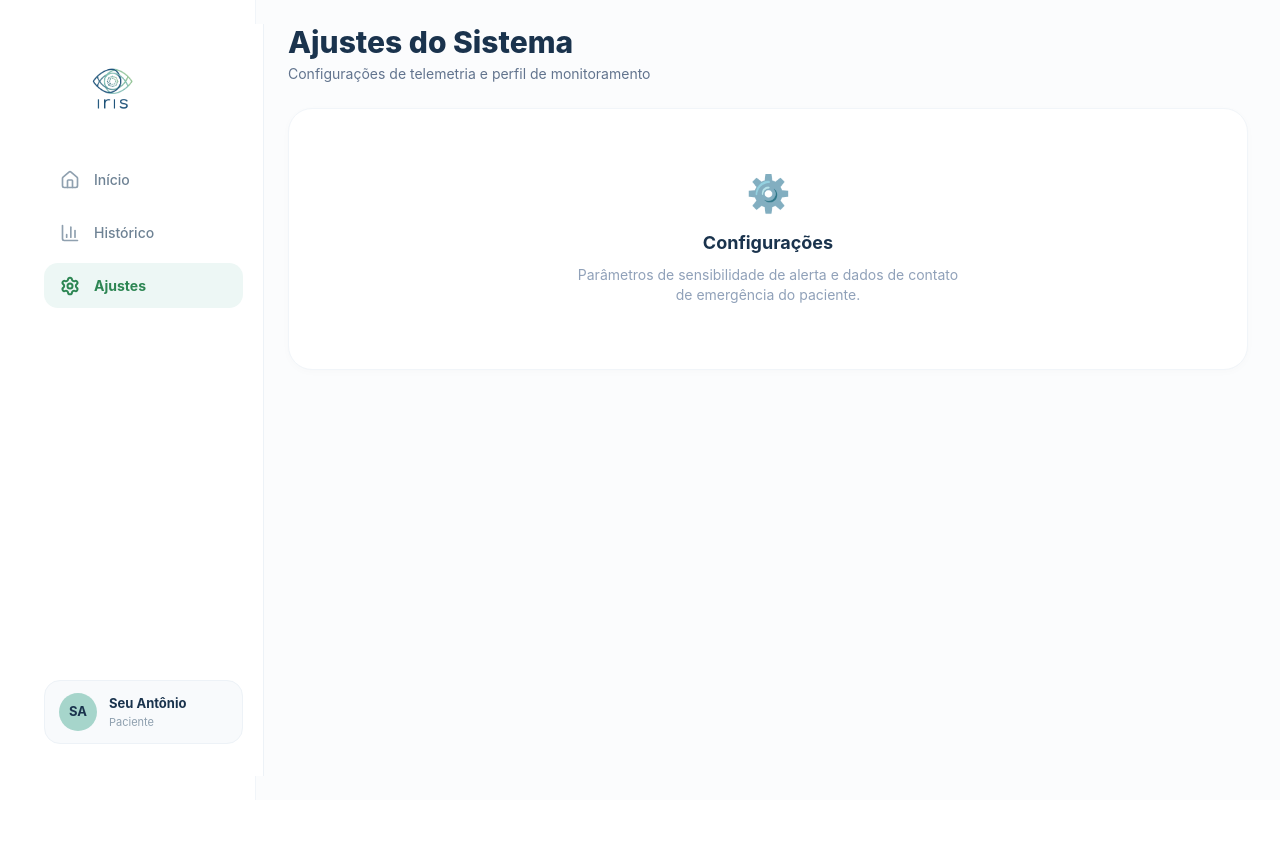
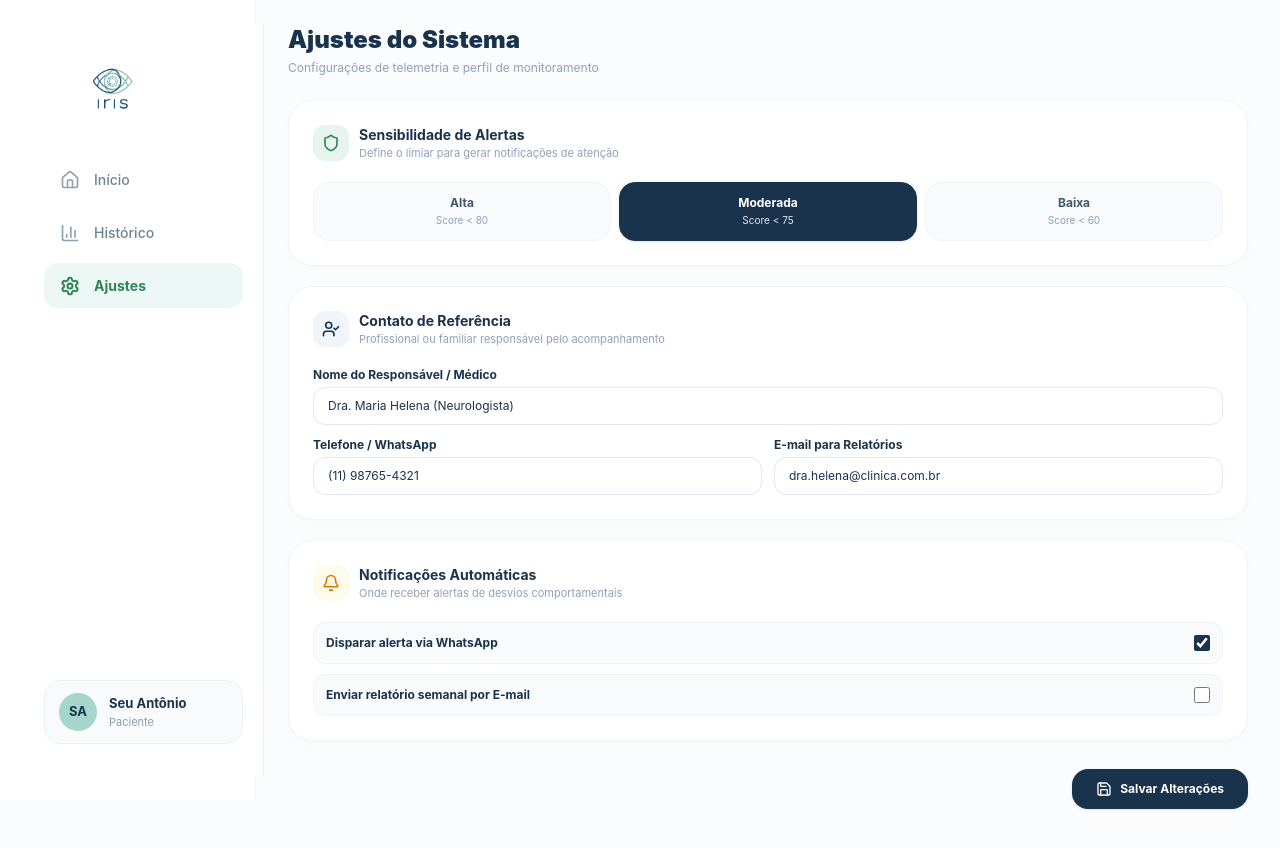
Before and after one commit to RafaelSeiji01/Iris-cliente, a React (Vite) app in the folder FrontEnd/: page /ajustes in a window 1280 px wide. Shown: the top 848 px of the page. Before the commit the page ends 800 px from the top, so only its background shows below. Built offline with nearby package versions, Linux system fonts and the light colour scheme.

Commit message:
estilizando as configurações

```diff
--- a/FrontEnd/src/pages/Ajustes.jsx
+++ b/FrontEnd/src/pages/Ajustes.jsx
@@ -1,21 +1,185 @@
 // FrontEnd/src/pages/Ajustes.jsx
-import React from 'react';
+import React, { useState } from 'react';
+import { Settings, Bell, Shield, UserCheck, Save, Check } from 'lucide-react';
 
 export default function Ajustes() {
+  const [salvo, setSalvo] = useState(false);
+  const [config, setConfig] = useState({
+    sensibilidade: 'moderada', // alta, moderada, baixa
+    notificarWhatsApp: true,
+    notificarEmail: false,
+    nomeCuidador: 'Dra. Maria Helena (Neurologista)',
+    telefoneEmergencia: '(11) 98765-4321',
+    emailContato: 'dra.helena@clinica.com.br',
+  });
+
+  const handleSubmit = (e) => {
+    e.preventDefault();
+    setSalvo(true);
+    setTimeout(() => setSalvo(false), 2500);
+  };
+
   return (
-    <div className="w-full max-w-md md:max-w-4xl lg:max-w-5xl">
-      <div className="mb-6">
-        <h1 className="text-2xl md:text-3xl font-extrabold text-[#1a334d]">Ajustes do Sistema</h1>
-        <p className="text-sm text-slate-500 mt-1">Configurações de telemetria e perfil de monitoramento</p>
+    <div className="w-full max-w-md md:max-w-4xl lg:max-w-5xl space-y-6 pb-12">
+      {/* Cabeçalho */}
+      <div>
+        <h1 className="text-xl md:text-2xl font-black text-[#1a334d]">
+          Ajustes do Sistema
+        </h1>
+        <p className="text-xs text-slate-400 mt-1">
+          Configurações de telemetria e perfil de monitoramento
+        </p>
       </div>
 
-      <div className="bg-white p-8 rounded-3xl border border-slate-100 shadow-[0_2px_8px_rgba(0,0,0,0.02)] text-center py-16">
-        <span className="text-4xl">⚙️ </span>
-        <h3 className="text-lg font-bold text-[#1a334d] mt-4">Configurações</h3>
-        <p className="text-sm text-slate-400 max-w-sm mx-auto mt-2">
-          Parâmetros de sensibilidade de alerta e dados de contato de emergência do paciente.
-        </p>
-      </div>
+      <form onSubmit={handleSubmit} className="space-y-5">
+        {/* Card 1: Sensibilidade de Monitoramento */}
+        <div className="bg-white p-5 md:p-6 rounded-3xl border border-slate-100 shadow-[0_2px_8px_rgba(0,0,0,0.02)] space-y-4">
+          <div className="flex items-center gap-2.5">
+            <div className="w-9 h-9 rounded-xl bg-[#e8f5ee] text-[#2d8653] flex items-center justify-center">
+              <Shield size={18} strokeWidth={2.2} />
+            </div>
+            <div>
+              <h3 className="text-sm font-bold text-[#1a334d]">Sensibilidade de Alertas</h3>
+              <p className="text-[11px] text-slate-400">Define o limiar para gerar notificações de atenção</p>
+            </div>
+          </div>
+
+          <div className="grid grid-cols-3 gap-2 pt-1">
+            {[
+              { id: 'alta', label: 'Alta', desc: 'Score < 80' },
+              { id: 'moderada', label: 'Moderada', desc: 'Score < 75' },
+              { id: 'baixa', label: 'Baixa', desc: 'Score < 60' },
+            ].map((opcao) => {
+              const ativo = config.sensibilidade === opcao.id;
+              return (
+                <button
+                  key={opcao.id}
+                  type="button"
+                  onClick={() => setConfig({ ...config, sensibilidade: opcao.id })}
+                  className={`p-3 rounded-2xl border text-center transition-all ${
+                    ativo
+                      ? 'border-[#1a334d] bg-[#1a334d] text-white shadow-sm'
+                      : 'border-slate-100 bg-slate-50 text-slate-600 hover:border-slate-300'
+                  }`}
+                >
+                  <span className="block text-xs font-bold">{opcao.label}</span>
+                  <span className={`block text-[10px] mt-0.5 ${ativo ? 'text-slate-200' : 'text-slate-400'}`}>
+                    {opcao.desc}
+                  </span>
+                </button>
+              );
+            })}
+          </div>
+        </div>
+
+        {/* Card 2: Contato Médico / Cuidador Responsável */}
+        <div className="bg-white p-5 md:p-6 rounded-3xl border border-slate-100 shadow-[0_2px_8px_rgba(0,0,0,0.02)] space-y-4">
+          <div className="flex items-center gap-2.5">
+            <div className="w-9 h-9 rounded-xl bg-slate-100 text-[#1a334d] flex items-center justify-center">
+              <UserCheck size={18} strokeWidth={2.2} />
+            </div>
+            <div>
+              <h3 className="text-sm font-bold text-[#1a334d]">Contato de Referência</h3>
+              <p className="text-[11px] text-slate-400">Profissional ou familiar responsável pelo acompanhamento</p>
+            </div>
+          </div>
+
+          <div className="space-y-3 pt-1">
+            <div>
+              <label className="block text-xs font-bold text-[#1a334d] mb-1">
+                Nome do Responsável / Médico
+              </label>
+              <input
+                type="text"
+                value={config.nomeCuidador}
+                onChange={(e) => setConfig({ ...config, nomeCuidador: e.target.value })}
+                className="w-full px-3.5 py-2.5 rounded-xl border border-slate-200 text-xs text-[#1a334d] focus:outline-none focus:border-[#1a334d]"
+              />
+            </div>
+
+            <div className="grid grid-cols-1 md:grid-cols-2 gap-3">
+              <div>
+                <label className="block text-xs font-bold text-[#1a334d] mb-1">
+                  Telefone / WhatsApp
+                </label>
+                <input
+                  type="text"
+                  value={config.telefoneEmergencia}
+                  onChange={(e) => setConfig({ ...config, telefoneEmergencia: e.target.value })}
+                  className="w-full px-3.5 py-2.5 rounded-xl border border-slate-200 text-xs text-[#1a334d] focus:outline-none focus:border-[#1a334d]"
+                />
+              </div>
+
+              <div>
+                <label className="block text-xs font-bold text-[#1a334d] mb-1">
+                  E-mail para Relatórios
+                </label>
+                <input
+                  type="email"
+                  value={config.emailContato}
+                  onChange={(e) => setConfig({ ...config, emailContato: e.target.value })}
+                  className="w-full px-3.5 py-2.5 rounded-xl border border-slate-200 text-xs text-[#1a334d] focus:outline-none focus:border-[#1a334d]"
+                />
+              </div>
+            </div>
+          </div>
+        </div>
+
+        {/* Card 3: Canais de Notificação */}
+        <div className="bg-white p-5 md:p-6 rounded-3xl border border-slate-100 shadow-[0_2px_8px_rgba(0,0,0,0.02)] space-y-4">
+          <div className="flex items-center gap-2.5">
+            <div className="w-9 h-9 rounded-xl bg-amber-50 text-[#d97706] flex items-center justify-center">
+              <Bell size={18} strokeWidth={2.2} />
+            </div>
+            <div>
+              <h3 className="text-sm font-bold text-[#1a334d]">Notificações Automáticas</h3>
+              <p className="text-[11px] text-slate-400">Onde receber alertas de desvios comportamentais</p>
+            </div>
+          </div>
+
+          <div className="space-y-2.5 pt-1">
+            <label className="flex items-center justify-between p-3 rounded-xl bg-slate-50 border border-slate-100 cursor-pointer">
+              <span className="text-xs font-bold text-[#1a334d]">Disparar alerta via WhatsApp</span>
+              <input
+                type="checkbox"
+                checked={config.notificarWhatsApp}
+                onChange={(e) => setConfig({ ...config, notificarWhatsApp: e.target.checked })}
+                className="w-4 h-4 accent-[#1a334d] rounded cursor-pointer"
+              />
+            </label>
+
+            <label className="flex items-center justify-between p-3 rounded-xl bg-slate-50 border border-slate-100 cursor-pointer">
+              <span className="text-xs font-bold text-[#1a334d]">Enviar relatório semanal por E-mail</span>
+              <input
+                type="checkbox"
+                checked={config.notificarEmail}
+                onChange={(e) => setConfig({ ...config, notificarEmail: e.target.checked })}
+                className="w-4 h-4 accent-[#1a334d] rounded cursor-pointer"
+              />
+            </label>
+          </div>
+        </div>
+
+        {/* Botão Salvar */}
+        <div className="flex justify-end pt-2">
+          <button
+            type="submit"
+            className="px-6 py-3 bg-[#1a334d] hover:bg-[#122436] text-white rounded-2xl text-xs font-bold shadow-sm transition-all flex items-center gap-2 cursor-pointer active:scale-95"
+          >
+            {salvo ? (
+              <>
+                <Check size={16} className="text-emerald-400" />
+                Configurações Salvas!
+              </>
+            ) : (
+              <>
+                <Save size={16} />
+                Salvar Alterações
+              </>
+            )}
+          </button>
+        </div>
+      </form>
     </div>
   );
 }
```
